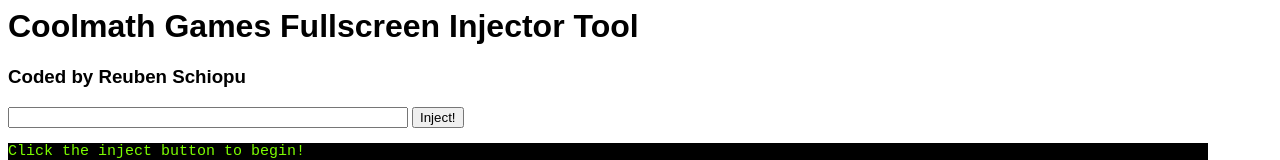
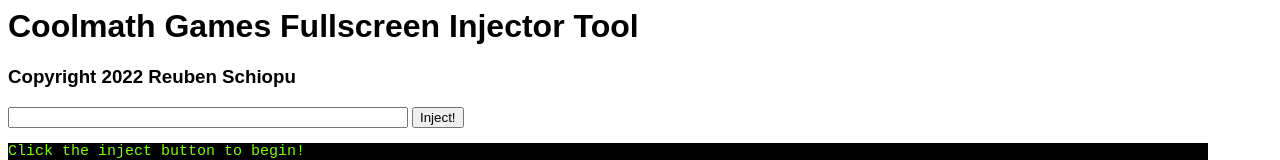
Before and after one commit to MangoCoder360/coolmathgames-fs-injector, a plain HTML site: page index.html in a window 1280 px wide. Shown: the top 160 px of the page. Drawn offline with Linux system fonts and the light colour scheme.

Commit message:
copyright

```diff
--- a/index.html
+++ b/index.html
@@ -43,7 +43,7 @@
 
 <title>Coolmath Games Fullscreen Injector</title>
 <h1>Coolmath Games Fullscreen Injector Tool</h1>
-<h3>Coded by Reuben Schiopu</h3>
+<h3>Copyright 2022 Reuben Schiopu</h3>
 <input id="url"></input>
 <button onclick="initHax()">Inject!</button>
 <div id=console>
```
